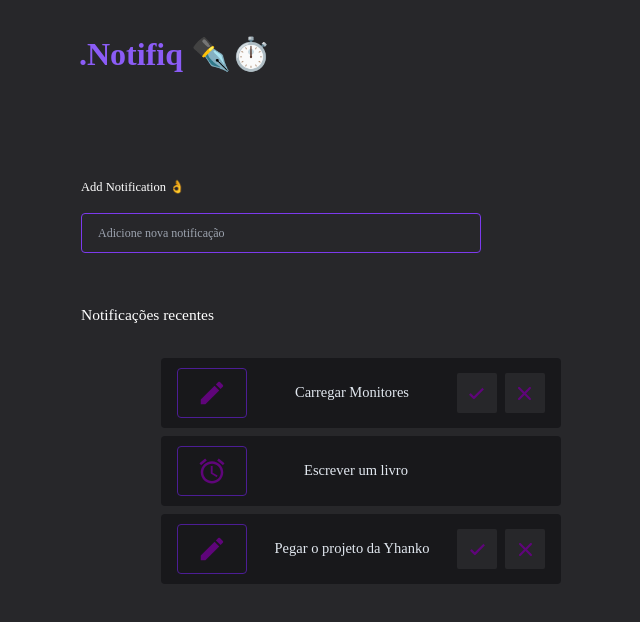
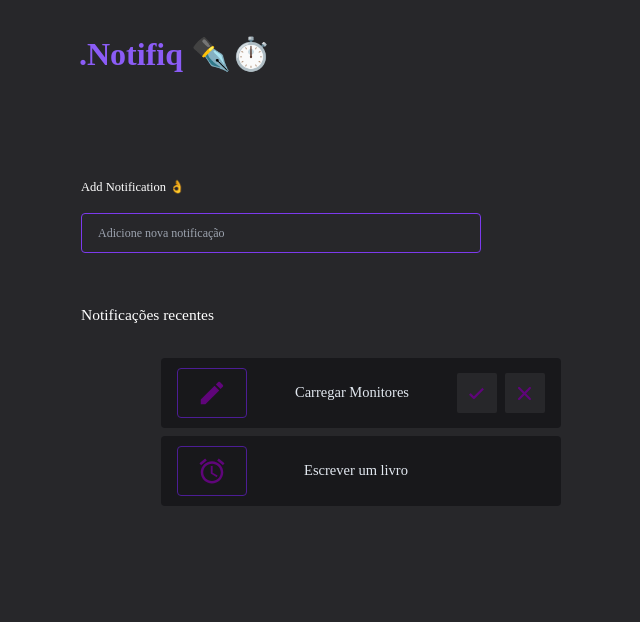
Before and after one commit to lourencosalvador/Notifiq, a React (Create React App) app: page / in a window 1280 px wide. Shown: the top 622 px of the page, without its empty margins (271-911 px from the left). Built offline with nearby package versions, Linux system fonts and the light colour scheme.

Commit message:
feat: create notifiq

```diff
--- a/src/App.tsx
+++ b/src/App.tsx
@@ -1,7 +1,12 @@
 import React, { useRef, useState } from "react";
 import { Items } from "./components/List";
 import { dataItems } from "./data";
-
+interface Itemsdata
+  {
+      tipeNotifiq: string,
+      text: string,
+      options: boolean
+  }
 function App() {
   const [itemList, setItemList] = useState(dataItems)
   const [value, setValue] = useState<string>('')
@@ -10,10 +15,23 @@ function App() {
 
    const handleInputChange = (event: React.KeyboardEvent<HTMLInputElement>) => {
     if (event.key === 'Enter' && inputValue.current) {
-      console.log('Valor do input:', inputValue.current.value);
+      // console.log('Valor do input:', inputValue.current.value);
       setValue(inputValue.current.value);
-      setItemList([...itemList, ])
+      setItemList([...itemList, {
+          tipeNotifiq: 'alarm',
+          text: inputValue.current.value,
+          options: true
+      } ])
+      analiseFrase(inputValue.current.value)
     }
+  }
+
+  function analiseFrase(frases: string){
+    const palavraChave = 'tarde'
+        const newFrase = frases.split(" ")
+        const verifiq = newFrase.some(palavra => palavra === palavraChave)
+        console.log(verifiq)
+
   }
 
   return (
@@ -33,11 +51,12 @@ function App() {
              />
           </div>
 
-           <div className="flex flex-col gap-8 px-[2rem]">
+           <div className="flex flex-col gap-8 px-[2rem] ">
            <h1 className="text-white font-medium text-[15.5px]">Notificações recentes</h1>
-            <ul className="px-[5rem] flex flex-col gap-2">
+            <ul className="px-[5rem] flex flex-col gap-2 w-auto ">
               {
                 itemList.map(item => {
+
                   return  <Items key={item.text} tipeNotifiq={item.tipeNotifiq} text={item.text} options={item.options} />;
                 })
               }
--- a/src/components/List.tsx
+++ b/src/components/List.tsx
@@ -1,18 +1,18 @@
 import { IoMdAlarm, IoIosCheckmark, IoIosClose, IoMdCreate } from "react-icons/io";
 import { dataItems } from "../data";
 import { text } from "stream/consumers";
-import { useState } from "react";
+import { memo, useState } from "react";
 type ItemProps = {
     tipeNotifiq: string;
     text: string;
     options: boolean;
   };
 
-  export function Items({ tipeNotifiq, text, options }: ItemProps) {
+  export function TodosItems({ tipeNotifiq, text, options }: ItemProps) {
     return(
         <>
 
-                <li className="w-[400px] h-[70px] bg-zinc-900 rounded flex justify-between items-center px-[1rem]">
+                <li className="slider-enter w-[400px] h-[70px]  bg-zinc-900 rounded flex justify-between items-center px-[1rem]">
           <div className="icons w-[70px] h-[50px]  border-[1px] border-violet-900 rounded flex justify-center items-center">
            {
             tipeNotifiq == 'edit' ? (
@@ -40,3 +40,5 @@ type ItemProps = {
     </>
     )
 }
+
+export const Items = memo(TodosItems)
--- a/src/data/index.ts
+++ b/src/data/index.ts
@@ -10,9 +10,5 @@ export const dataItems = [
         text: "Escrever um livro",
         options: false
     },
-    {
-        tipeNotifiq: 'alarm',
-        text: "Pegar o projeto da Yhanko",
-        options: true
-    }
+
 ]
--- a/src/index.css
+++ b/src/index.css
@@ -28,3 +28,26 @@ code {
 .op:hover svg{
   transform: scale(1.2);
 }
+
+@keyframes slideIn {
+  from {
+    transform: translateX(-100%);
+    opacity: 0;
+  }
+  to {
+    transform: translateX(0);
+    opacity: 1;
+  }
+}
+
+/* Aplicar a animação à classe da lista */
+ul {
+  /* Propriedades de transição para todos os elementos li */
+  /* Você pode ajustar esses valores conforme necessário */
+  transition: all 0.5s ease;
+}
+
+/* Classe que aciona a animação nos novos elementos */
+.slide-enter {
+  animation: slideIn 0.5s ease forwards;
+}
```
